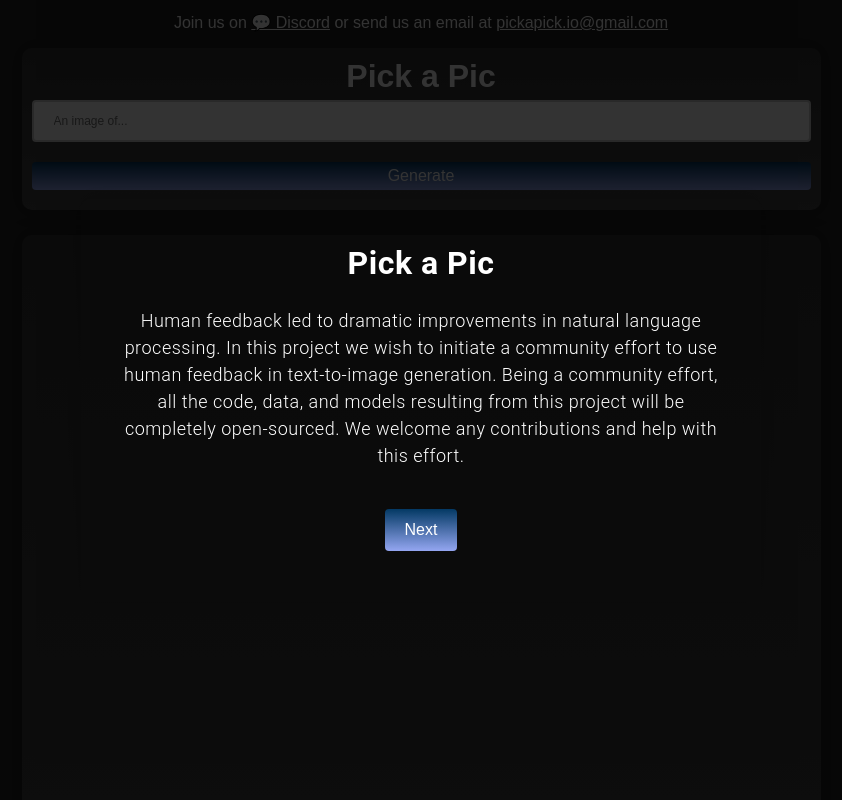
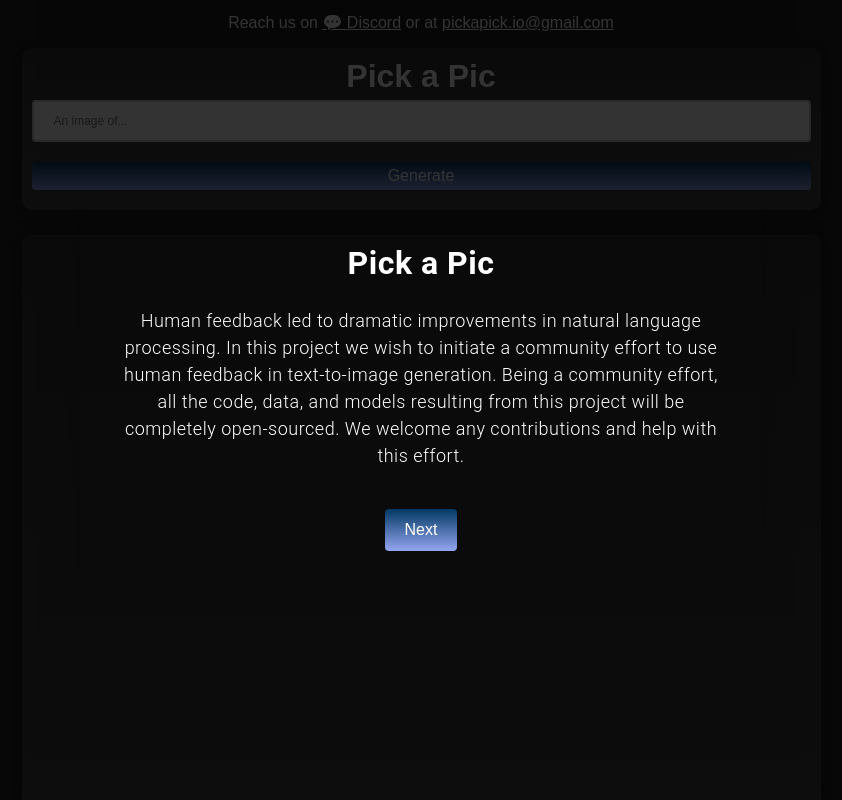
Before and after one commit to yuvalkirstain/heroku_app, a FastAPI app: page / in a window 1280 px wide. Shown: the whole page, without its empty margins (219-1061 px from the left). Run offline with FastAPI, Linux system fonts and the light colour scheme; parts of the project's set-up code (start-up, migrations or seed data) failed here and were passed over.

Commit message:
small UI changes

```diff
--- a/static/style.css
+++ b/static/style.css
@@ -255,7 +255,7 @@
     width: 100%; /* make the footer full width */
     background-color: #333; /* set the background color */
     color: #fff; /* set the text color */
-    padding: 10px; /* add some padding to the footer */
+    padding: 0px; /* add some padding to the footer */
     alignment: center;
     align-content: center;
     text-align: center;
--- a/templates/index.html
+++ b/templates/index.html
@@ -5,11 +5,6 @@
     <title>Pick a Pic</title>
 </head>
 <body>
-
-<footer>
-    <p>Join us on <a href="https://discord.gg/SWVEm9Kz" target="_blank">💬 Discord</a> or send us an email at <a
-            href="mailto:pickapic.io@gmail.com" target="_blank">pickapick.io@gmail.com</a></p>
-</footer>
 
 {% if not is_authenticated %}
     <div class="splash-screen" id="splash-screen">
@@ -57,6 +52,10 @@
     </div>
 {% endif %}
 <div class="parent" style="top: 0;">
+    <footer>
+        <p>Reach us on <a href="https://discord.gg/SWVEm9Kz" target="_blank">💬 Discord</a> or at <a
+                href="mailto:pickapic.io@gmail.com" target="_blank">pickapick.io@gmail.com</a></p>
+    </footer>
     <div class="container" style="top: 0; margin-top: 0">
         <h1>Pick a Pic</h1>
         <input type="text" id="prompt" placeholder="An image of...">
```
